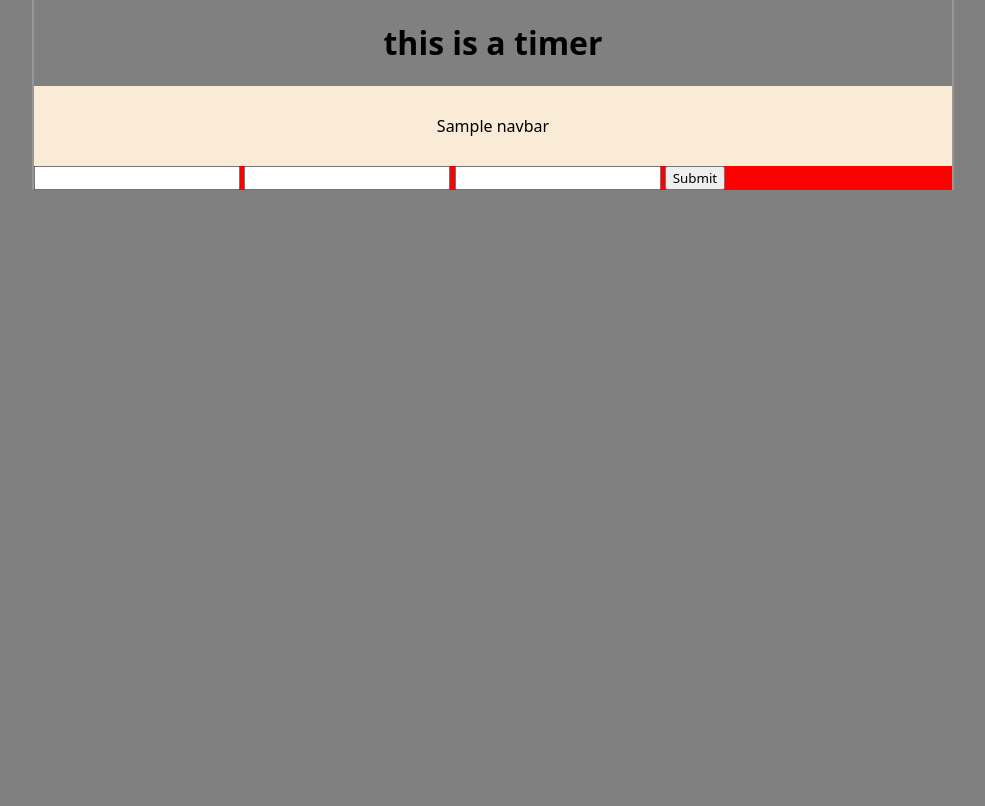
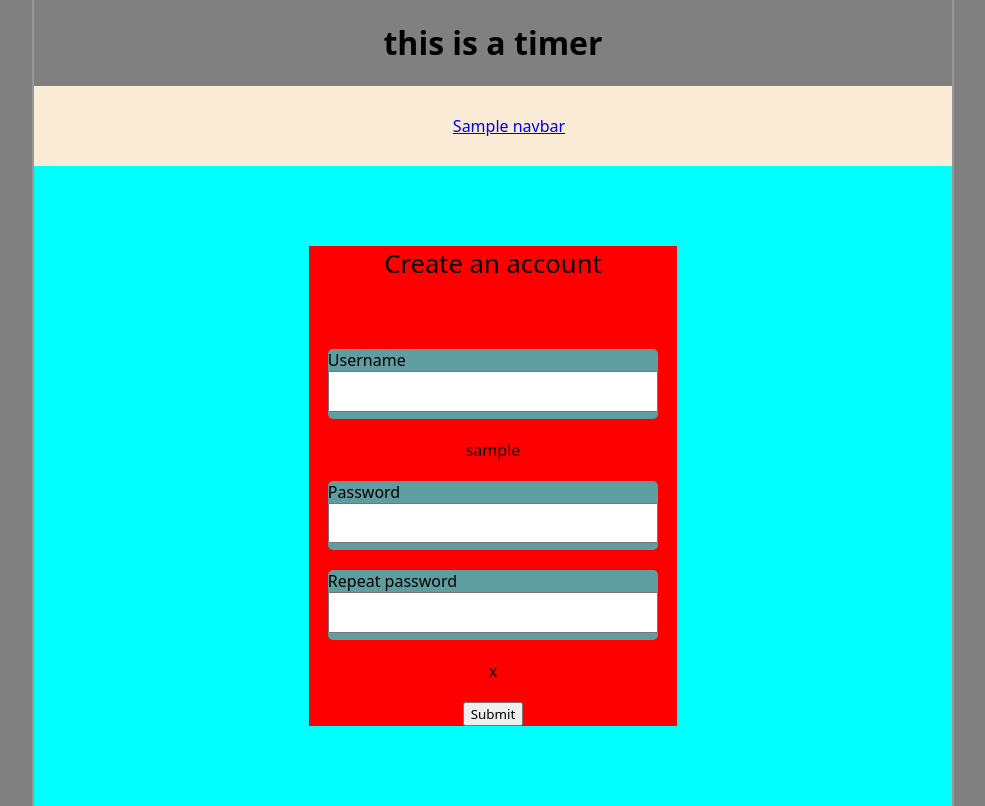
Before and after one commit to Pndr-gh/timer-app, a Django app: template Django_timer_project/userManagement/templates/register.html in a window 1280 px wide. Shown: the whole page, without its empty margins (147-1132 px from the left). Before the commit the page ends 190 px from the top, so only its background shows below. Run offline with Django 5.2, Linux system fonts and the light colour scheme; the template is opened without the code that fills it: most values are stand-ins (such as "Sample title", 1, 10 or a date in 2020); form fields are guessed from the names that the template uses.

Commit message:
6-register is done

```diff
--- a/Django_timer_project/Django_timer_project/urls.py
+++ b/Django_timer_project/Django_timer_project/urls.py
@@ -16,11 +16,15 @@ Including another URLconf
 """
 from django.contrib import admin
 from django.urls import path
-from timer.views import timer_view
+from timer.views import *
 from userManagement.views import signUp_view
+from django.http import HttpResponse
 
 urlpatterns = [
     path('admin/', admin.site.urls),
-    path('timer/', timer_view),
-    path('login/', signUp_view),
+    path('timer/', timer_view, name='Timer'),
+    path('signup/', signUp_view, name='Account'),
+    path('task/', task_view, name="Tasks"),
+    path('calender/', calender_view, name="Calender"),
+    path('long-term-goals/', goal_view, name="Long term goals"),
 ]
--- a/Django_timer_project/timer/templates/base.html
+++ b/Django_timer_project/timer/templates/base.html
@@ -14,7 +14,9 @@
     <nav class="navbar" id= "navbar">
         <div class="hamburger"><button  onclick= "handle_hamburger()"><img src="{% static "hamburger.png" %}" alt=""></button></div>
         {% for x in navbar %}
-            <div class="nav-element">{{x}}</div>
+        <a href="{% url x %}">
+            <div class="nav-element" id= "nav-element-{{x}}">{{x}}</div>
+        </a>
         {% endfor %}
     </nav>
 
--- /dev/null
+++ b/Django_timer_project/userManagement/static/register.css
@@ -0,0 +1,84 @@
+main {
+    display: flex;
+    justify-content: center;
+    background-color: aqua;
+    width: 100%;
+    height: 40rem;
+}
+
+.signup-form {
+    margin-top: 5rem;
+    margin-bottom: 5rem;
+    display: flex;
+    align-items: center;
+    flex-direction: column;
+    gap: 20px;
+    width: 70%;
+    background-color: red;
+}
+
+@media (min-width: 600px){
+    .signup-form {
+        width: 55%;
+    }
+    .create-title {
+        font-size: 1.8rem;
+    }
+}
+@media (min-width: 1240px){
+    .signup-form {
+        width: 40%;
+    }
+    .create-title {
+        font-size: 2rem;
+    }
+}
+
+.signup-form div{
+    width: 90%;
+    height: 15%;
+    background-color: cadetblue;
+    border-radius: 5px;
+}
+
+.create-title {
+    font-size: 1.6rem;
+}
+
+.signup-form div {
+    position: relative;
+}
+
+.signup-form div input{
+    display: block;
+    height: 50%;
+    position: absolute;
+    right: 0px;
+    left: 0px;
+
+}
+
+.username-div {
+    margin-top: 3rem;
+    position: relative;
+}
+
+.username-help-text {
+    display: block;
+}
+#id_username {
+    background-color: rgb(123, 201, 203);
+    border: none;
+
+}
+
+
+
+
+.errorlist {
+    display: block;
+}
+
+.errorlist li{
+    font-size: 0.8rem;
+}
--- a/Django_timer_project/userManagement/statics/register.css
+++ /dev/null
@@ -1,3 +0,0 @@
-.signup-form {
-    background-color: red;
-}
--- a/Django_timer_project/userManagement/templates/register.html
+++ b/Django_timer_project/userManagement/templates/register.html
@@ -8,11 +8,50 @@
 
 {% block main %}
 
+<main class= "signup-div">
+
     <form method="post" class= "signup-form">{% csrf_token %}
+
+        <span class="create-title">
+            Create an account
+        </span>
+
+        <div class="username-div">
+            <span class="username-help-text">
+                Username
+            </span>
             {{ form.username }}
+        </div>
+        <span class="erorrs">
+            {{ erorrs.username }}
+        </span>
+        <div class="pass1-div">
+            <span class="pass1-help-text">
+                Password
+            </span>
             {{ form.password1 }}
+        </div>
+
+        <div class="pass2-div">
+            <span class="password2-help-text">
+                Repeat password
+            </span>
             {{ form.password2 }}
+        </div>
+        <span class="erorrs">
+            {{ erorrs.password2 }}
+        </span>
+
         <input id= "submit-button-signup" type="submit" />
     </form>
 
+</main>
+
+
+{% block js %}
+    <script src= "{% static 'timer.js' %}" ></script>
+{% endblock js %}
+
+
+
 {% endblock main %}
--- a/Django_timer_project/userManagement/views.py
+++ b/Django_timer_project/userManagement/views.py
@@ -14,7 +14,10 @@ def signUp_view(request):
     elif request.method == 'POST':
         form = UserCreationForm(request.POST)
         if not form.is_valid():
-            return render(request, 'register.html', {'form': form.errors})
+            formErrors = form.errors
+            print(formErrors)
+
+            return render(request, 'register.html', {'form': form, 'y': y, 'navbar': navbar, 'erorrs': formErrors})
 
         else:
             form.save()
```
Also changed, not shown: Django_timer_project/timer/views.py (+9 -0 lines), Django_timer_project/db.sqlite3. Lines whose indentation alone changed are shown as unchanged.
